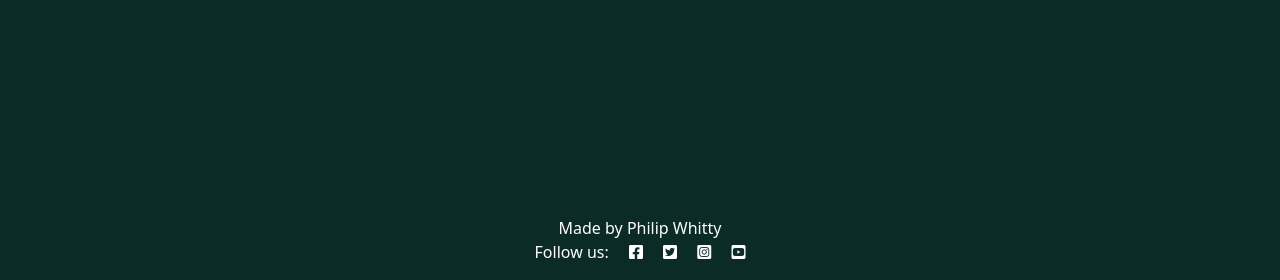
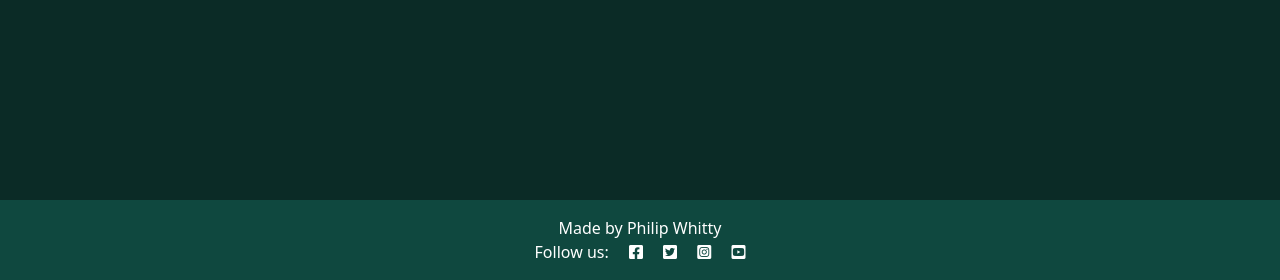
Before and after one commit to phillywhitty/The_Golfers, a Django app: template templates/base.html in a window 1280 px wide. Shown: the part 520-800 px from the top of the page. Run offline with Django 3.2, Linux system fonts and the light colour scheme; the template is opened without the code that fills it, so the values that code supplies are empty.

Commit message:
change footer color

```diff
--- a/static/css/style.css
+++ b/static/css/style.css
@@ -148,6 +148,12 @@ body {
     }
 }
 
+/* Footer */
+
+.footer {
+    background-color: #0f483f;
+}
+
 
 /* Adjust the width for comment section to be responsive in mobiles. */
 @media (min-width: 1200px) {
```
